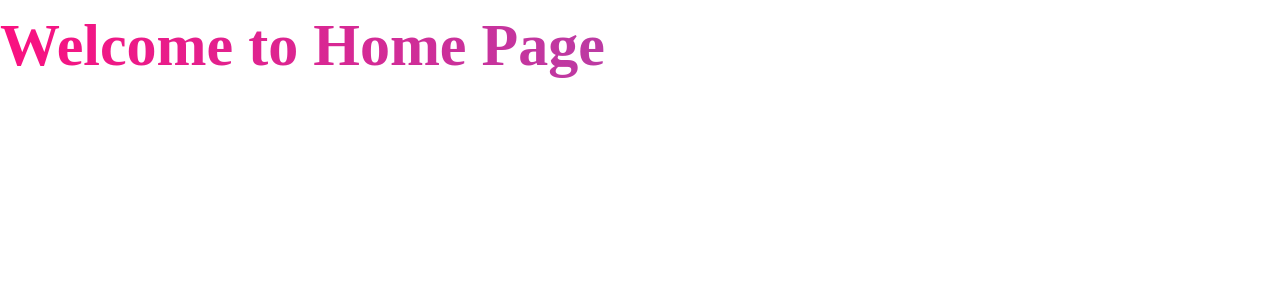
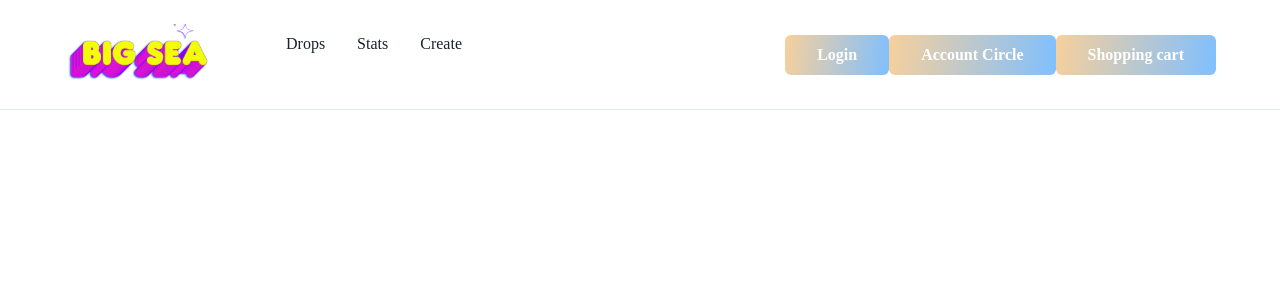
Before and after one commit to adityahongal/Open-Sea-Marketplace, a React (Create React App) app: page / in a window 1280 px wide. Shown: the top 300 px of the page. Built offline with nearby package versions, Linux system fonts and the light colour scheme.

Commit message:
Added Navbar

```diff
--- a/src/Routes/index.js
+++ b/src/Routes/index.js
@@ -18,7 +18,7 @@ const AppRoutes = () => {
                 <Helmet>
                   <title>{`${pageTitle && `${pageTitle} - `}BIGSEA`}</title>
                 </Helmet>
-
+                  <Layout>
                   <Suspense fallback={
                     <Center h={window.innerHeight} w={"full"} flex={1}>
                       <Spinner
@@ -32,7 +32,7 @@ const AppRoutes = () => {
                   }>
                     <Component />
                   </Suspense>
-
+                  </Layout>
               </>
             }
           />
--- a/src/components/layout/index.js
+++ b/src/components/layout/index.js
@@ -1,12 +1,13 @@
 import React from "react";
 import PropTypes from "prop-types";
 import { VStack, Box } from "@chakra-ui/react";
+import NavBar from "./navbar";
 
 const Layout = ({ children }) => {
     return (
         <VStack spacing={0} align={"start"} minH={"100vh"}>
       <Box width={"full"}>
-        {/* <NavBar /> */}
+        <NavBar />
       </Box>
       <VStack spacing={0} align={"start"} w={"full"} flex={1}>
         {/* {children} */}
--- /dev/null
+++ b/src/components/layout/navbar.jsx
@@ -0,0 +1,201 @@
+import React, { useEffect }  from "react";
+import { Box } from "@chakra-ui/react";
+import { Flex, useColorModeValue, Image, Button } from "@chakra-ui/react";
+import { IconButton } from "@chakra-ui/button";
+import logo from "../../Assets/logo.svg";
+import { NavLink, useLocation, useNavigate } from "react-router-dom";
+import { navitems } from "../../constants/navitems";
+import { Stack, Text } from "@chakra-ui/react";
+
+export default function Navigation() {
+  const location = useLocation();
+  const navigate = useNavigate();
+  return (
+    <Box>
+      <Flex
+        bg={useColorModeValue("white", "gray.800")}
+        color={useColorModeValue("gray.600", "white")}
+        minH={"60px"}
+        py={{ base: 6 }}
+        px={{ base: 4, md: 16 }}
+        borderBottom={1}
+        borderStyle={"solid"}
+        borderColor={useColorModeValue("gray.200", "gray.900")}
+        align={"center"}
+      >
+        <Flex flex={{ base: 1 }} justify={{ base: "start" }}>
+          <Flex align={"center"}>
+            <NavLink to={"/"}>
+              <Image src={logo} />
+            </NavLink>
+          </Flex>
+
+          <Flex display={{ base: "none", lg: "flex" }} ml={"16"}>
+            <DesktopNav />
+          </Flex>
+        </Flex>
+
+        <Box display={{ base: "none", lg: "inline-flex" }}>
+        <NavLink to={"/"}>
+                <Button
+                  fontSize={"md"}
+                  color={"white"}
+                  bg={"button_gradient"}
+                  px={8}
+                  _hover={{
+                    bg: "button_gradient_light",
+                  }}
+                  _active={{
+                    bg: "button_gradient_light",
+                  }}
+                >
+                  Login
+                </Button>
+              </NavLink>
+        <NavLink to={"/"}>
+                <Button
+                  fontSize={"md"}
+                  color={"white"}
+                  bg={"button_gradient"}
+                  px={8}
+                  _hover={{
+                    bg: "button_gradient_light",
+                  }}
+                  _active={{
+                    bg: "button_gradient_light",
+                  }}
+                >
+                  Account Circle
+                </Button>
+              </NavLink>
+        <NavLink to={"/"}>
+                <Button
+                  fontSize={"md"}
+                  color={"white"}
+                  bg={"button_gradient"}
+                  px={8}
+                  _hover={{
+                    bg: "button_gradient_light",
+                  }}
+                  _active={{
+                    bg: "button_gradient_light",
+                  }}
+                >
+                  Shopping cart
+                </Button>
+              </NavLink>
+        </Box>
+      </Flex>
+    </Box>
+  );
+}
+
+const DesktopNav = () => {
+    const location = useLocation();
+
+    return (
+      <Stack direction={"row"} spacing={4}>
+        {navitems.map(({ item = "", link = "" }) => (
+          <Box key={item}>
+            <NavLink to={`${location?.pathname === link ? "" : link}`}>
+              <Text
+                p={2}
+                fontSize={"md"}
+                fontWeight={400}
+                color={location?.pathname === link ? "brand_pink.900" : "gray.800"}
+                _hover={
+                  location?.pathname !== link && {
+                    textDecoration: "none",
+                    color: "gray.600",
+                  }
+                }
+              >
+                {item}
+              </Text>
+            </NavLink>
+          </Box>
+        ))}
+      </Stack>
+    );
+  };
+
+  const MobileNav = () => {
+    return (
+        <Stack bg={useColorModeValue("white", "gray.800")} p={4} display={{ lg: "none" }} spacing={0}>
+            {navitems.map(({ item = "", link = "" }) => (
+        <MobileNavItem key={item} onClick={""} item={item} link={link} />
+      ))}
+        <Box>
+        <NavLink to={"/"}>
+                <Button
+                  fontSize={"md"}
+                  color={"white"}
+                  bg={"button_gradient"}
+                  px={8}
+                  _hover={{
+                    bg: "button_gradient_light",
+                  }}
+                  _active={{
+                    bg: "button_gradient_light",
+                  }}
+                >
+                  Login
+                </Button>
+              </NavLink>
+        <NavLink to={"/"}>
+                <Button
+                  fontSize={"md"}
+                  color={"white"}
+                  bg={"button_gradient"}
+                  px={8}
+                  _hover={{
+                    bg: "button_gradient_light",
+                  }}
+                  _active={{
+                    bg: "button_gradient_light",
+                  }}
+                >
+                  Account Circle
+                </Button>
+              </NavLink>
+        <NavLink to={"/"}>
+                <Button
+                  fontSize={"md"}
+                  color={"white"}
+                  bg={"button_gradient"}
+                  px={8}
+                  _hover={{
+                    bg: "button_gradient_light",
+                  }}
+                  _active={{
+                    bg: "button_gradient_light",
+                  }}
+                >
+                  Shopping cart
+                </Button>
+              </NavLink>
+        </Box>
+        </Stack>
+    );
+  }
+
+const MobileNavItem = ({ link, item, onClick }) => {
+    const location = useLocation();
+
+    return (
+      <NavLink to={`${location?.pathname === link ? "" : link}`}>
+        <Flex
+          justify={"space-between"}
+          align={"center"}
+          _hover={{
+            textDecoration: "none",
+          }}
+          onClick={onClick}
+        >
+          <Text fontWeight={400} color={location?.pathname === link ? "brand_pink.900" : "gray.600"}>
+            {item}
+          </Text>
+        </Flex>
+      </NavLink>
+    );
+  };
--- /dev/null
+++ b/src/constants/navitems.jsx
@@ -0,0 +1,15 @@
+export const navitems = [
+
+    {
+      item: "Drops",
+      link: "/drops",
+    },
+    {
+      item: "Stats",
+      link: "/stats",
+    },
+    {
+        item: "Create",
+        link: "/create",
+    },
+  ];
```
Also changed, not shown: src/constants/footerNavItems.jsx (added, +44 -0 lines), src/Assets/logo.svg (added).
